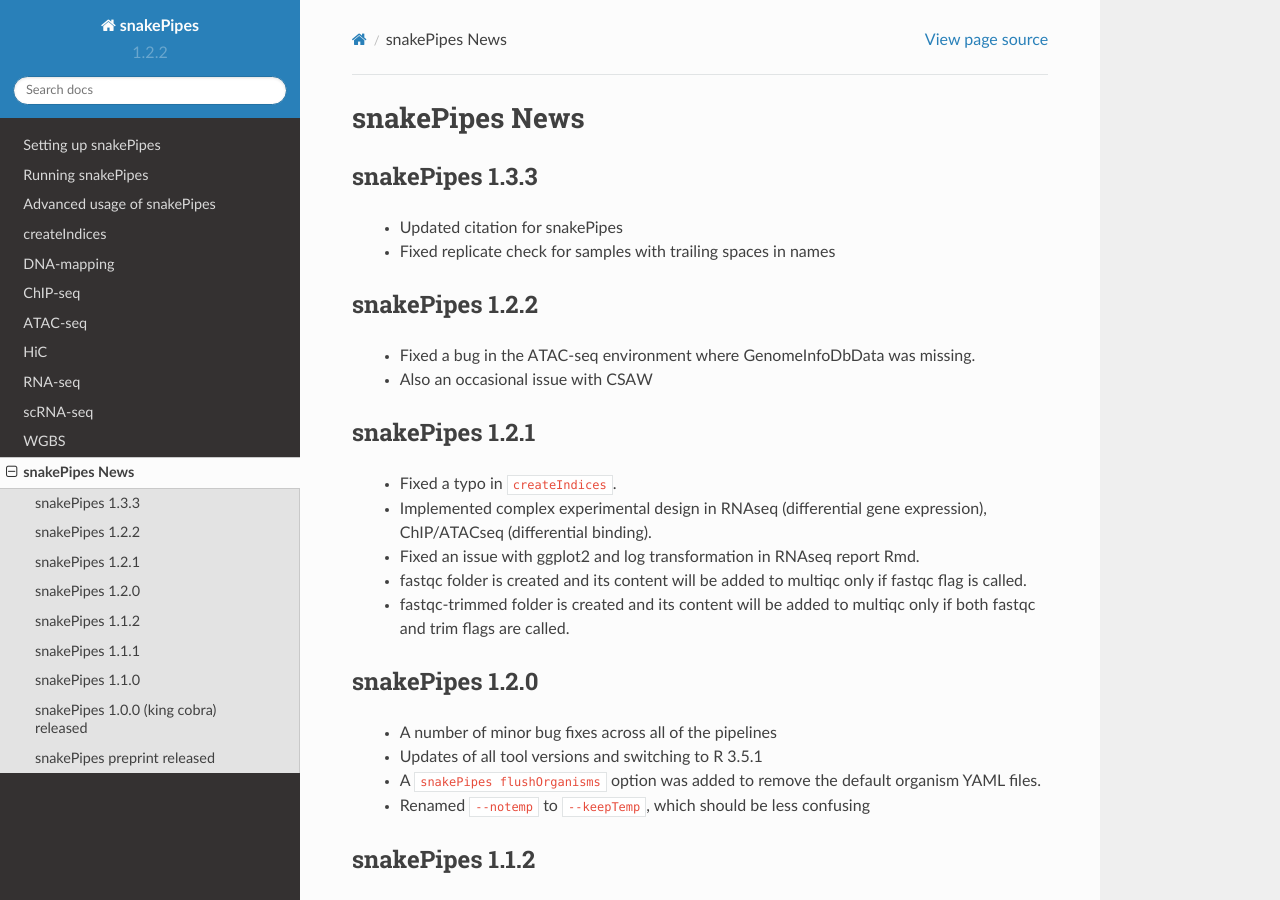
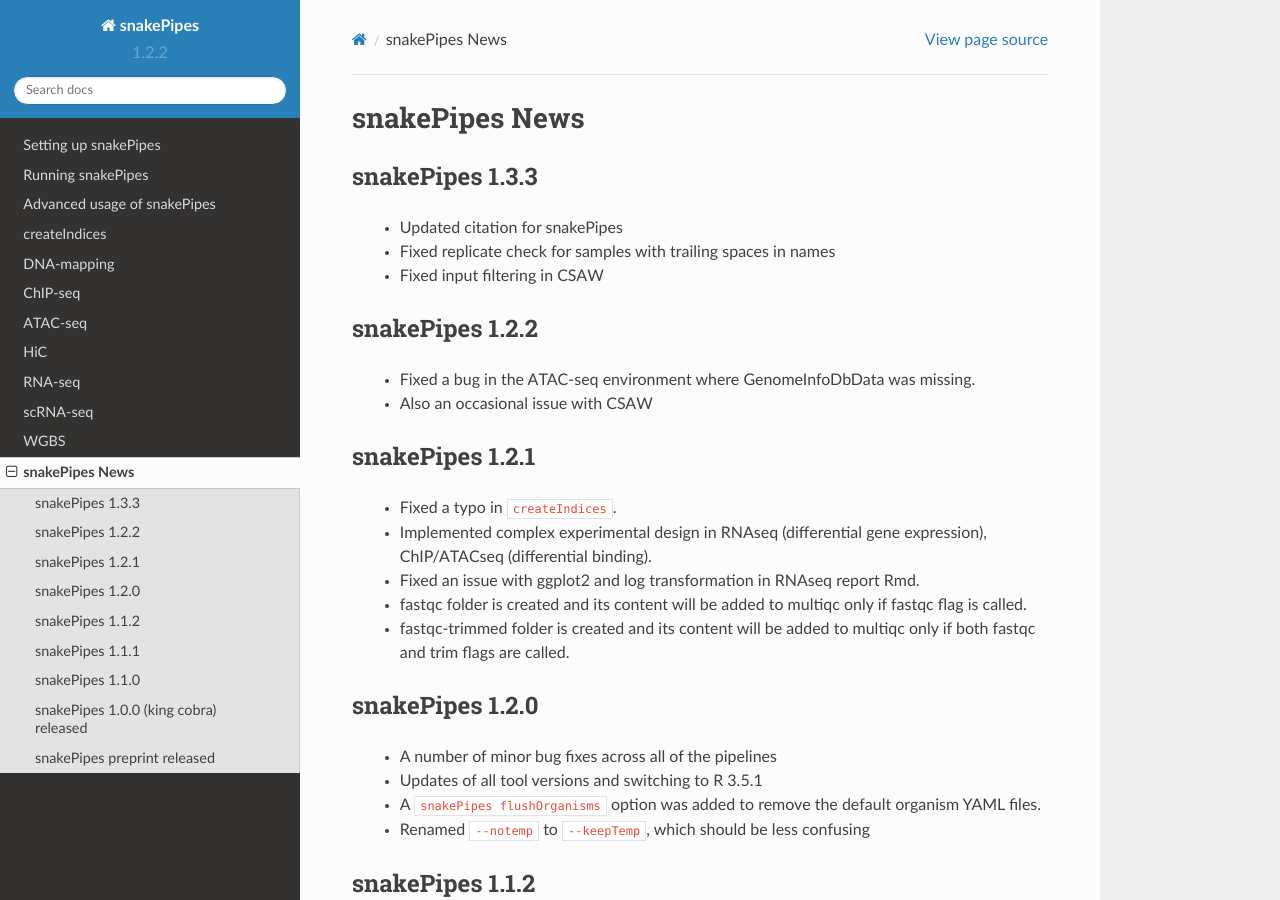
Before and after one commit to maxplanck-ie/snakepipes, a Sphinx documentation site: the page built from docs/content/News.rst, in a window 1280 px wide and 900 px high. Built offline with Sphinx 7.4.7 and the Read the Docs theme 2.0.0, drawn with Linux system fonts in a browser that asks for light colours.

Commit message:
fixed input filtering in CSAW

```diff
--- a/docs/content/News.rst
+++ b/docs/content/News.rst
@@ -6,6 +6,7 @@ snakePipes 1.3.3
 
  * Updated citation for snakePipes
  * Fixed replicate check for samples with trailing spaces in names
+ * Fixed input filtering in CSAW
 
 snakePipes 1.2.2
 ----------------
```
Also changed, not shown: 1 other file.
